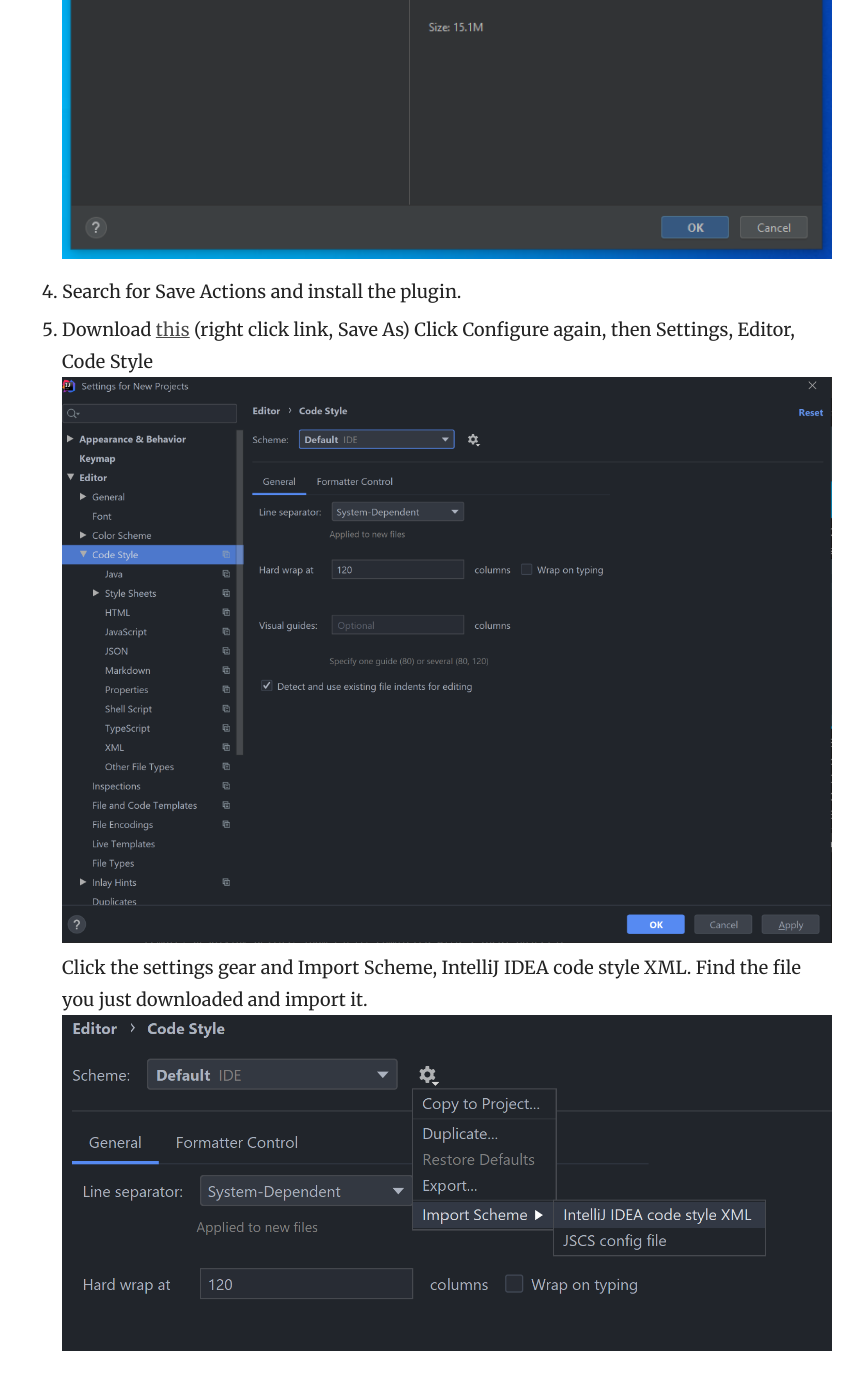
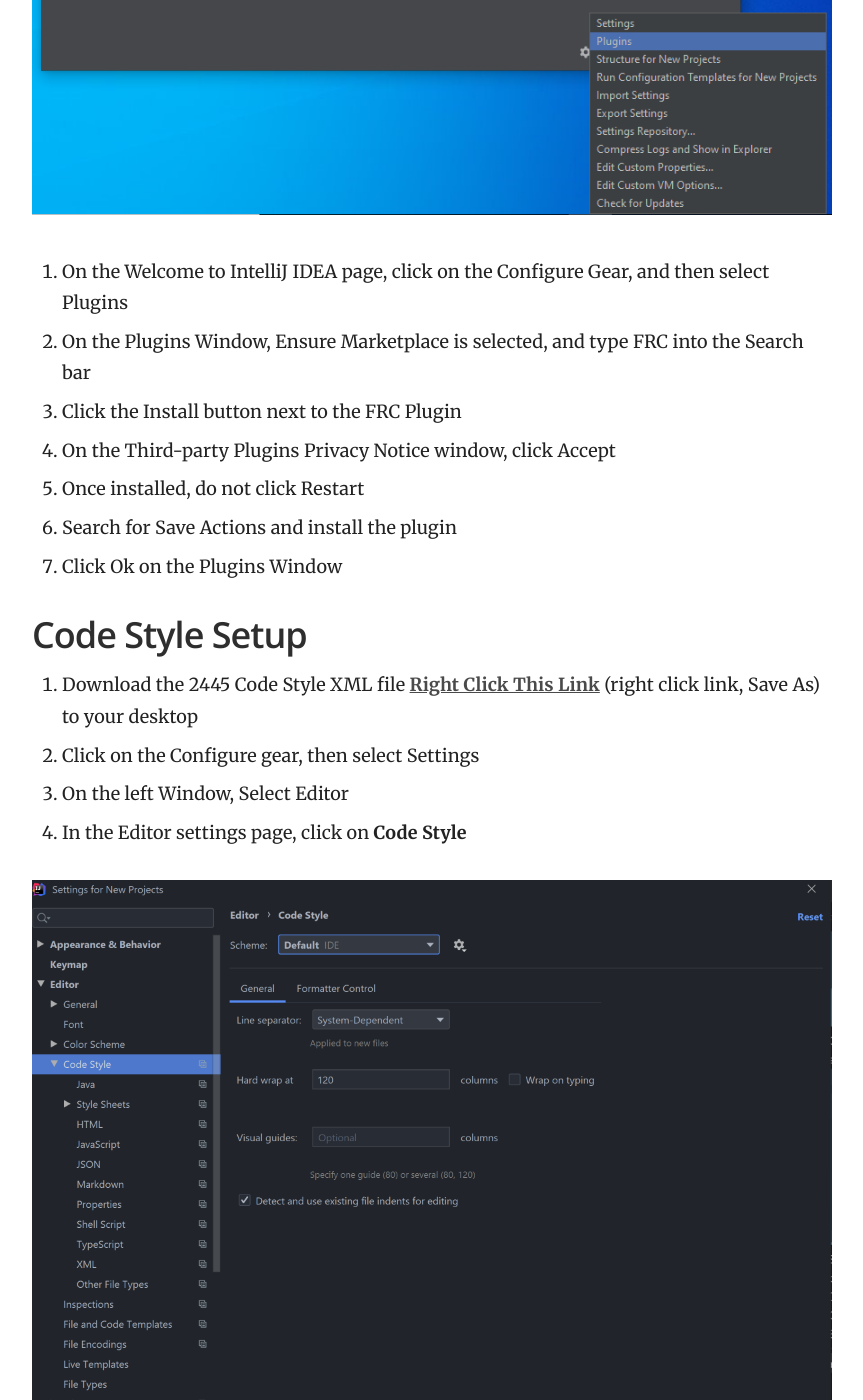
Before and after one commit to Team2445/The-Programming-Survival-Guide, a Jekyll site: the page built from _docs/getting-started/installing-intellij.md, in a window 1280 px wide and 1400 px high, scrolled down 4327 px. Shown: the whole window, without its empty margins (358-1221 px from the left). Built offline with Jekyll 4.4.1, drawn with Linux system fonts in a browser that asks for light colours; some of the changed text lies outside the part shown.

Commit message:
update IntelliJ install instructions

```diff
--- a/_docs/getting-started/installing-intellij.md
+++ b/_docs/getting-started/installing-intellij.md
@@ -3,27 +3,65 @@ title: Installing IntelliJ
 category: Getting Started
 order: 3
 ---
-1. Go through the installer until you get to this popup.
+## Installation
+1. Double Click on the `ideaIC-2019.3.1.exe` file to begin the IntelliJ IDEA installation
+1. Go through the installer, accepting all defaults,
+1. Once the installation is complete, check the **Run IntelliJ Community Edition Box** and then click Finish
+1. You should see the following image once complete. If you made it this far, press OK
   ![step 1](../../images/intellij/step1.PNG)
   * Make sure it looks like the image.
-2. Keep hitting next until this pops up
+
+## IntelliJ First Run
+1. The JetBrains Privacy Policy Window will appear, read through the agreement and check the **I confirm that I have read and accept the terms of this User Agreement**  and then click Continue
+1. On the Data Sharing Window, Click Don't Send
+1. Select the Theme that you would like to use (Darcula prefered), click Next: Default plugins
+### Default Plugin Configuration
   ![step 2](../../images/intellij/step2.PNG)
-  Hit disable on Android, Swing, and Plugin Development.
-  ![disabling](../../images/intellij/Disabling.PNG)
 
-* Click on Customize for these sections and follow the images:
-  * Version Controls
-    ![version control](../../images/intellij/version-control.PNG)
-  * Test Tools
-    ![test](../../images/intellij/Testing.PNG)
+1. Hit disable on Android, Swing, and Plugin Development
+2. Configure the plugins below. Once complete, click Next: Featured Plugins
 
-3. For Featured Plugins, don't install any of them.
-4. Once you get to this popup, hit Configure and Plugins
-   ![plugins](../../images/intellij/Plugins.PNG)
-5. Change to the Marketplace tab and search for FRC and install the plugin.
-   ![frc-plugin](../../images/intellij/frc-plugin.PNG)
-6. Search for Save Actions and install the plugin.
-7. Download [this](https://gist.githubusercontent.com/lukemcd9/10fd4cd23724a5355fbfa8bfeff316bb/raw/f3c5767245463530177798871c4104df068ea1e2/frc-2445-code-style.xml) (right click link, Save As) Click Configure again, then Settings, Editor, Code Style
-   ![code style](../../images/intellij/code-style.PNG)
-   Click the settings gear and Import Scheme, IntelliJ IDEA code style XML. Find the file you just downloaded and import it.
-   ![import](../../images/intellij/import.png)
+#### Version Controls
+1. Click on **Customize**
+2. Uncheck Mercurial and Subversion
+3. Click on Save Changes and Go Back
+
+![version control](../../images/intellij/version-control.PNG)
+
+#### Test Tools
+1. Click on **Customize**
+2. Uncheck TestNG and Coverage
+3. Click on Save Changes and Go Back
+
+![test](../../images/intellij/Testing.PNG)
+
+### Featured Plugins
+Do not install any plugins and click Start IntelliJ Idea
+
+## IntelliJ Configuration
+![plugins](../../images/intellij/Plugins.PNG)
+1. On the Welcome to IntelliJ IDEA page, click on the Configure Gear, and then select Plugins
+5. On the Plugins Window, Ensure Marketplace is selected, and type FRC into the Search bar
+3. Click the Install button next to the FRC Plugin
+4. On the Third-party Plugins Privacy Notice window, click Accept
+5. Once installed, do not click Restart
+6. Search for Save Actions and install the plugin
+7. Click Ok on the Plugins Window
+
+## Code Style Setup
+1. Download the 2445 Code Style XML file [**Right Click This Link**](https://gist.githubusercontent.com/lukemcd9/10fd4cd23724a5355fbfa8bfeff316bb/raw/f3c5767245463530177798871c4104df068ea1e2/frc-2445-code-style.xml) (right click link, Save As) to your desktop
+2. Click on the Configure gear, then select Settings
+3. On the left Window, Select Editor
+4. In the Editor settings page, click on **Code Style**
+
+![code style](../../images/intellij/code-style.PNG)
+1. Next to the Scheme: Default IDE Dropdown, click on the **Gear** icon
+2. Hover over Import Scheme and click on IntelliJ IDEA code style XML
+![import](../../images/intellij/import.png)
+3. Navigate to the file that you just downloaded and click OK
+4. Click OK on the Import Scheme window
+5. Click OK on the settings window to close it
+6. Restart IntelliJ by closing the program and opening it back up again
+
+## FRC Plugin Setup
+1. Click on Configure FRC Team Number and put in our team number
```
